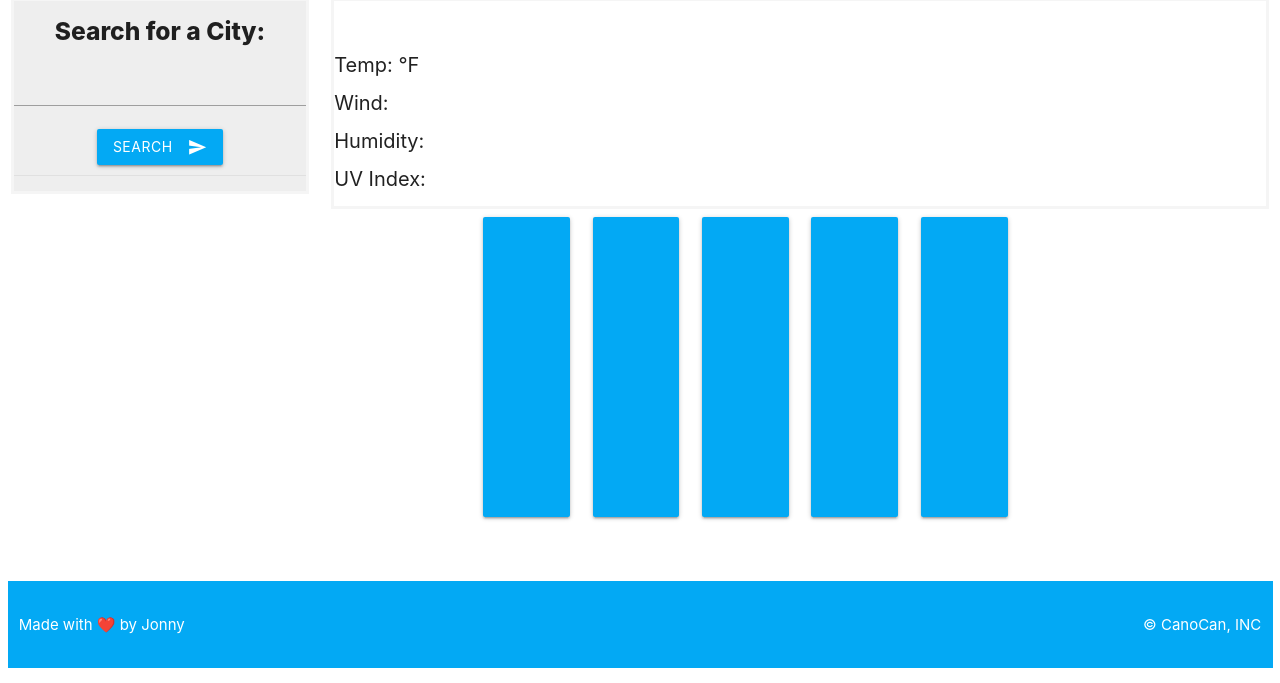
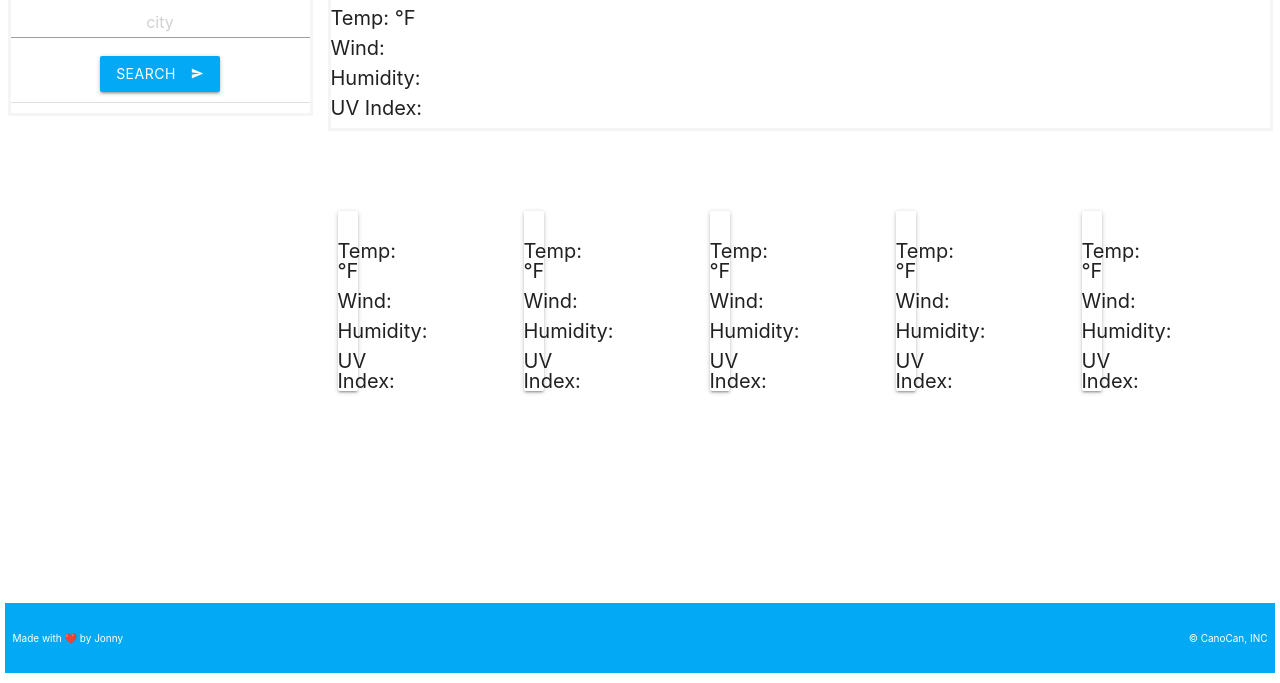
Before and after one commit to JonnyCano/canocan-weather-the-storm, a plain HTML site: page index.html in a window 1280 px wide. Shown: the part 117-800 px from the top of the page. Drawn offline with nearby package versions, Linux system fonts and the light colour scheme.

Commit message:
created the cards that will hold the five day forecasts individually by day using css grid. 12 is not evenly divisible by 5 I found out.

```diff
--- a/assets/css/style.css
+++ b/assets/css/style.css
@@ -30,6 +30,10 @@ header {
     /* border: red solid 3px; */
 }
 
+.no-margin {
+    margin-bottom: 0;
+}
+
 #city-search-header {
     font-weight: 800;
     text-align: center;
@@ -57,13 +61,55 @@ h1 {
     border: whitesmoke solid 3px;
 }
 
+.item1 { grid-area: header; }
+.item2 { grid-area: menu; }
+.item3 { grid-area: main; }
+.item4 { grid-area: right; }
+.item5 { grid-area: footer; }
+
+.grid-container {
+    display: grid;
+    grid-template-areas:
+        'header menu main right footer';
+    grid-gap: 5px;
+    /* background-color: #2196F3; */
+    padding: 10px;
+    transform: translateY(20px);
+}
+
+.grid-container > div {
+    background-color: rgba(255, 255, 255, 0.0);
+    text-align: center;
+    padding: 20px 0;
+    font-size: 30px;
+}
+
+.validate {
+    text-align: center;
+}
+
+.hidden {
+    display: none;
+    text-align: center;
+    color: white;
+    font-size: 20px;
+}
+
 .landing-button {
     text-align: center;
+}
+
+.card {
+    width: 20px;
 }
 
 #right-data {
     margin-top: 0;
     border: whitesmoke solid 3px;
+}
+
+.red {
+    border: red solid 3px;
 }
 
 .city-name-date-and-icon {
@@ -103,3 +149,15 @@ footer {
     /* border: red solid 3px; */
     text-align: right;
 }
+
+@media only screen and (min-width: 1200px) {
+    html {
+        font-size: 10px
+    }
+}
+
+@media only screen and (min-width: 992px) {
+    html {
+        line-height: 1;
+    }
+}
--- a/assets/js/script.js
+++ b/assets/js/script.js
@@ -9,10 +9,12 @@ let currentWindSpeedEl = document.querySelector('#wind-forecast-value')
 let currentHumidityEl = document.querySelector('#current-humidity-value')
 let currentUVIndexEl = document.querySelector('#current-uv-index-value')
 
-function myfunction() {
-    let working = "CanoCan weather the storm"
+function myFunction(event) {
+    event.preventDefault()
 
-    console.log(working)
+    searchInput.value = event.target.value
+
+    cityWeatherSearch(event)
 }
 
 // get the form input
@@ -153,5 +155,3 @@ function createSearchedCitiesButtons(city) {
 
     console.log(searchedCities)
 }
-
-myfunction()
--- a/index.html
+++ b/index.html
@@ -18,13 +18,13 @@
 
     <main>
 
-        <div class="row">
+        <div class="row no-margin">
             <div class="container col s12 m3 l3">
-                <div class="grey lighten-3" id="left-form">
+                <div class="" id="left-form">
                     <h5 id="city-search-header">Search for a City:</h5>
                     <form class="city-form">
                         <div class="input-field">
-                            <input class="validate" type="text" name="city" id="city" required />
+                            <input class="validate" placeholder="city" type="text" name="city" id="city" required />
                         </div>
                         <div class="landing-button">
                             <button id="signup-submit-button" class="btn light-blue waves-effect waves-light ml4" onclick="cityWeatherSearch(event)">Search
@@ -34,6 +34,11 @@
                     </form>
                     <div class="divider"></div>
                     <ul class="searched-cities">
+                        <li class="hidden"><input onclick="myFunction(event)" class="hidden white-text grey lighten-1" type="text" name="city" /></li>
+                        <li class="hidden"><input onclick="myFunction(event)" class="hidden white-text grey lighten-1" type="text" name="city" /></li>
+                        <li class="hidden"><input onclick="myFunction(event)" class="hidden white-text grey lighten-1" type="text" name="city" /></li>
+                        <li class="hidden"><input onclick="myFunction(event)" class="hidden white-text grey lighten-1" type="text" name="city" /></li>
+                        <li class="hidden"><input onclick="myFunction(event)" class="hidden white-text grey lighten-1" type="text" name="city" /></li>
                     </ul>
                 </div>
             </div>
@@ -48,39 +53,72 @@
                         <li class="current-uv-index">UV Index: <span id="current-uv-index-value"></span></li>
                     </ul>
                 </div>
-
-                <div class="container">
-                    <div class="col s2">
-                        <div class="card small light-blue">
-                            <!-- Card Content -->
-                        </div>
-                    </div>
-                    <div class="col s2">
-                        <div class="card small light-blue">
-                            <!-- Card Content -->
-                        </div>
-                    </div>
-                    <div class="col s2">
-                        <div class="card small light-blue">
-                            <!-- Card Content -->
-                        </div>
-                    </div>
-                    <div class="col s2">
-                        <div class="card small light-blue">
-                            <!-- Card Content -->
-                        </div>
-                    </div>
-                    <div class="col s2">
-                        <div class="card small light-blue">
-                            <!-- Card Content -->
-                        </div>
-                    </div>
-
-                </div>
-
             </div>
         </div>
 
+        <div class="row no-margin">
+            <div class="container col s12 m3 l3"></div>
+            <div class="container col s12 m9 l9">
+                <div class="grid-container">
+                    <div class="item1">
+                        <div class="card">
+                            <ul id="theCurrentWeatherListEl-1">
+                                <li class="city-name-date-and-icon-1"><span id="city-name-value-1"></span><span id="date-value"></span><span><img class="current-weather-icon" src="" alt=""></img></span></li>
+                                <li class="current-temperature-1">Temp: <span id="current-temperature-value-1"></span> °F</li>
+                                <li class="current-wind-condition-1">Wind: <span id="wind-forecast-value-1"></span></li>
+                                <li class="current-humidity-1">Humidity: <span id="current-humidity-value-1"></span></li>
+                                <li class="current-uv-index-1">UV Index: <span id="current-uv-index-value-1"></span></li>
+                            </ul>
+                        </div>
+                    </div>
+                    <div class="item2">
+                        <div class="card">
+                            <ul id="theCurrentWeatherListEl-2">
+                                <li class="city-name-date-and-icon-2"><span id="city-name-value-2"></span><span id="date-value"></span><span><img class="current-weather-icon" src="" alt=""></img></span></li>
+                                <li class="current-temperature-2">Temp: <span id="current-temperature-value-2"></span> °F</li>
+                                <li class="current-wind-condition-2">Wind: <span id="wind-forecast-value-2"></span></li>
+                                <li class="current-humidity-2">Humidity: <span id="current-humidity-value-2"></span></li>
+                                <li class="current-uv-index-2">UV Index: <span id="current-uv-index-value-2"></span></li>
+                            </ul>
+                        </div>
+                    </div>
+                    <div class="item3">
+                        <div class="card">
+                            <ul id="theCurrentWeatherListEl-3">
+                                <li class="city-name-date-and-icon-3"><span id="city-name-value-3"></span><span id="date-value"></span><span><img class="current-weather-icon" src="" alt=""></img></span></li>
+                                <li class="current-temperature-3">Temp: <span id="current-temperature-value-3"></span> °F</li>
+                                <li class="current-wind-condition-3">Wind: <span id="wind-forecast-value-3"></span></li>
+                                <li class="current-humidity-3">Humidity: <span id="current-humidity-value-3"></span></li>
+                                <li class="current-uv-index-3">UV Index: <span id="current-uv-index-value-3"></span></li>
+                            </ul>
+                        </div>
+                    </div>
+                    <div class="item4">
+                        <div class="card">
+                            <ul id="theCurrentWeatherListEl-4">
+                                <li class="city-name-date-and-icon-4"><span id="city-name-value-4"></span><span id="date-value"></span><span><img class="current-weather-icon" src="" alt=""></img></span></li>
+                                <li class="current-temperature-4">Temp: <span id="current-temperature-value-4"></span> °F</li>
+                                <li class="current-wind-condition-4">Wind: <span id="wind-forecast-value-4"></span></li>
+                                <li class="current-humidity-4">Humidity: <span id="current-humidity-value-4"></span></li>
+                                <li class="current-uv-index-4">UV Index: <span id="current-uv-index-value-4"></span></li>
+                            </ul>
+                        </div>
+                    </div>
+                    <div class="item5">
+                        <div class="card">
+                            <ul id="theCurrentWeatherListEl-5">
+                                <li class="city-name-date-and-icon-5"><span id="city-name-value-5"></span><span id="date-value"></span><span><img class="current-weather-icon" src="" alt=""></img></span></li>
+                                <li class="current-temperature-5">Temp: <span id="current-temperature-value-5"></span> °F</li>
+                                <li class="current-wind-condition-5">Wind: <span id="wind-forecast-value-5"></span></li>
+                                <li class="current-humidity-5">Humidity: <span id="current-humidity-value-5"></span></li>
+                                <li class="current-uv-index-5">UV Index: <span id="current-uv-index-value-5"></span></li>
+                            </ul>
+                        </div>
+                    </div>
+                </div>
+            </div>
+            </div>
+        </div>
     </main>
 
     <footer class="page-footer light-blue">
```
Also changed, not shown: 1 other file.
